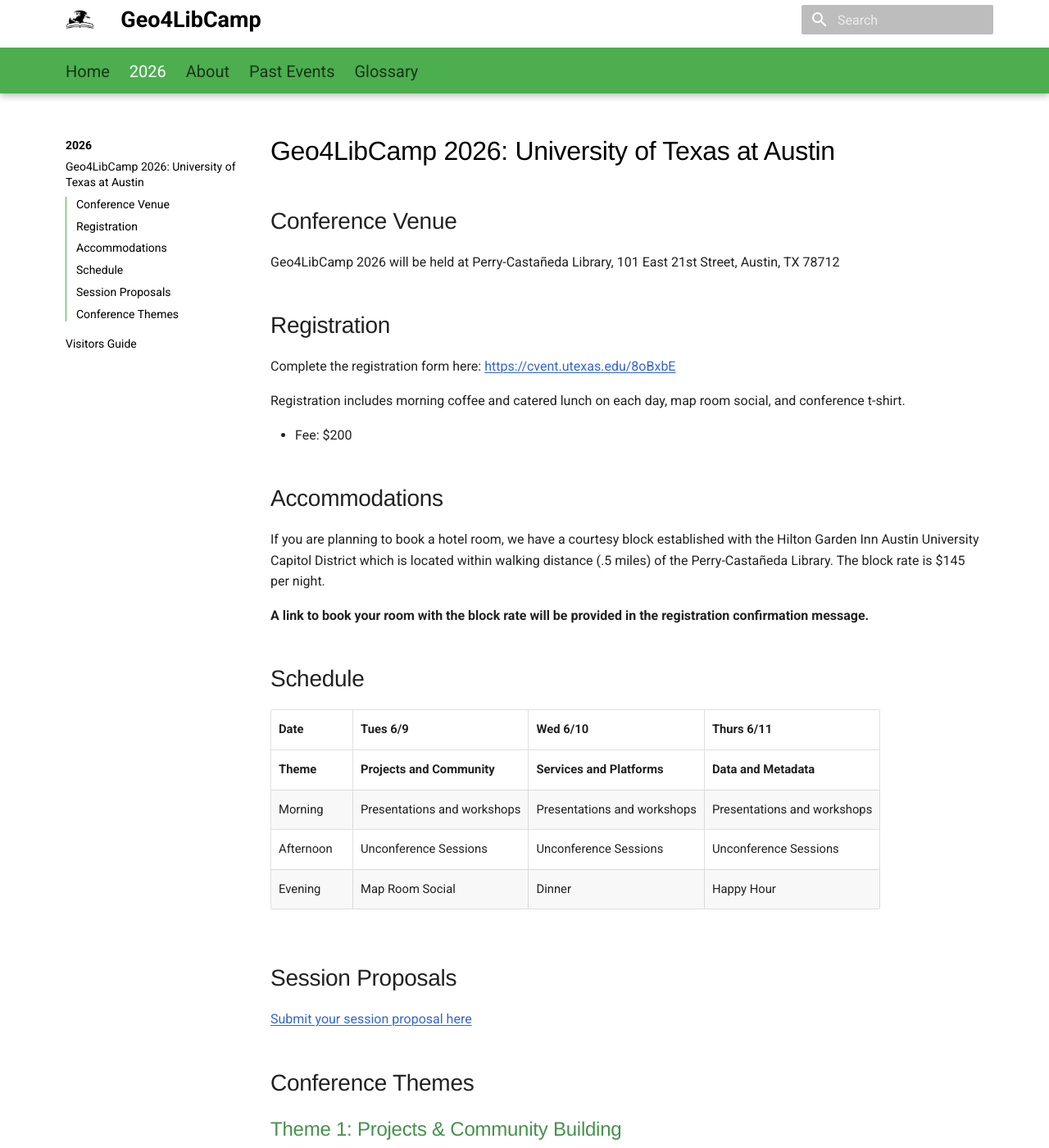
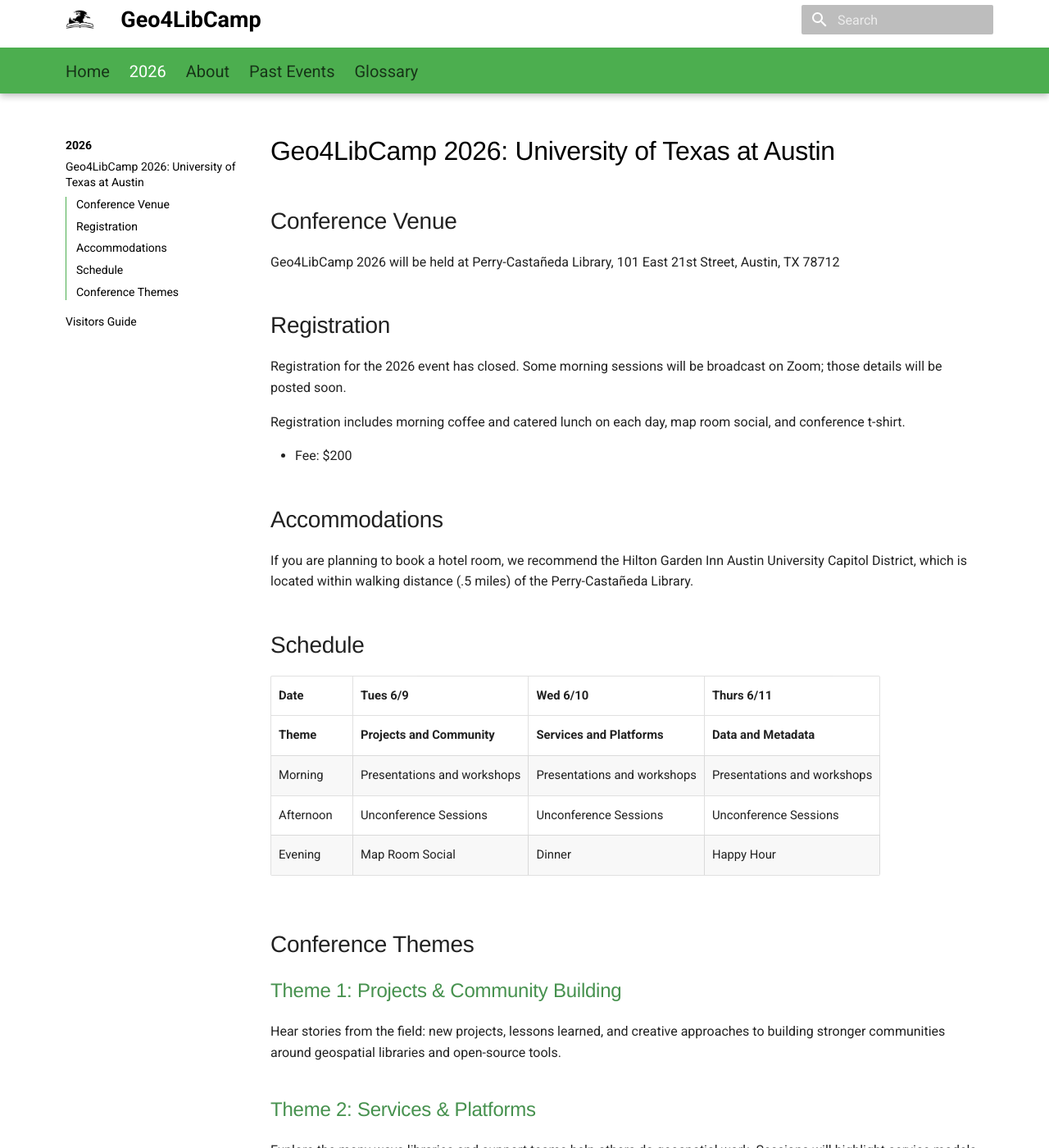
Before and after one commit to geo4lib/geo4libcamp-website, an MkDocs documentation site: the page built from docs/2026/index.md, in a window 1280 px wide and 1400 px high. Shown: the whole window at 82% size. Built offline with MkDocs 1.6.1 and Material for MkDocs 9.7.7, drawn with Linux system fonts in a browser that asks for light colours.

Commit message:
Removed registration and submissions link

```diff
--- a/docs/2026/index.md
+++ b/docs/2026/index.md
@@ -8,7 +8,7 @@
 
 ## Registration
 
-Complete the registration form here: https://cvent.utexas.edu/8oBxbE
+Registration for the 2026 event has closed. Some morning sessions will be broadcast on Zoom; those details will be posted soon.
 
 Registration includes morning coffee and catered lunch on each day, map room social, and conference t-shirt.
 
@@ -16,9 +16,8 @@
 
 ## Accommodations
 
-If you are planning to book a hotel room, we have a courtesy block established with the Hilton Garden Inn Austin University Capitol District which is located within walking distance (.5 miles) of the Perry-Castañeda Library. The block rate is $145 per night.
+If you are planning to book a hotel room, we recommend the Hilton Garden Inn Austin University Capitol District, which is located within walking distance (.5 miles) of the Perry-Castañeda Library.
 
-**A link to book your room with the block rate will be provided in the registration confirmation message.**
 
 ## Schedule
 
@@ -30,9 +29,7 @@
 | Evening   | Map Room Social             | Dinner                      | Happy Hour                  |
 
 
-## Session Proposals
 
-[Submit your session proposal here](https://docs.google.com/forms/d/e/1FAIpQLScZpHA5hyyPz5Nw2yuRE0qdMIHko7U-K5tFTbStGOq5qD7X0g/viewform?usp=header)
 
 ## Conference Themes
 
```
